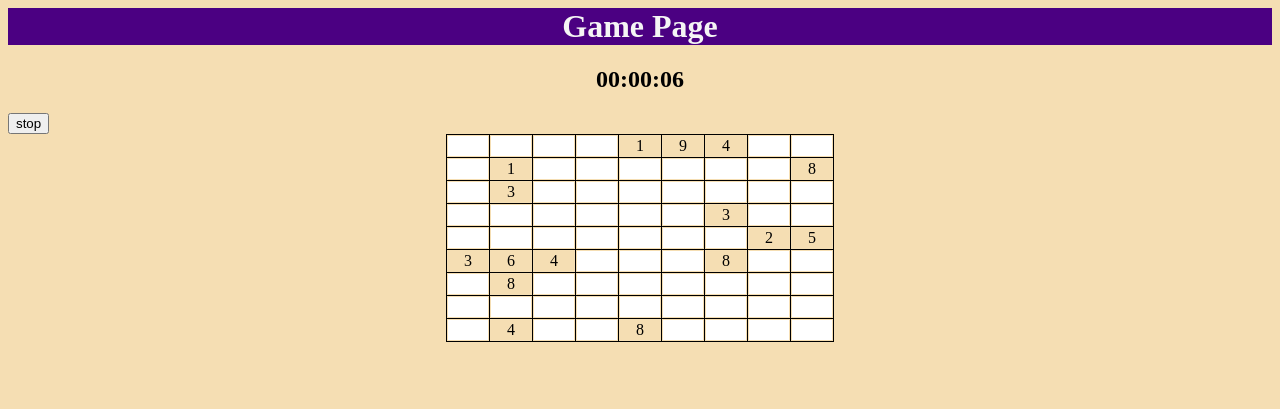
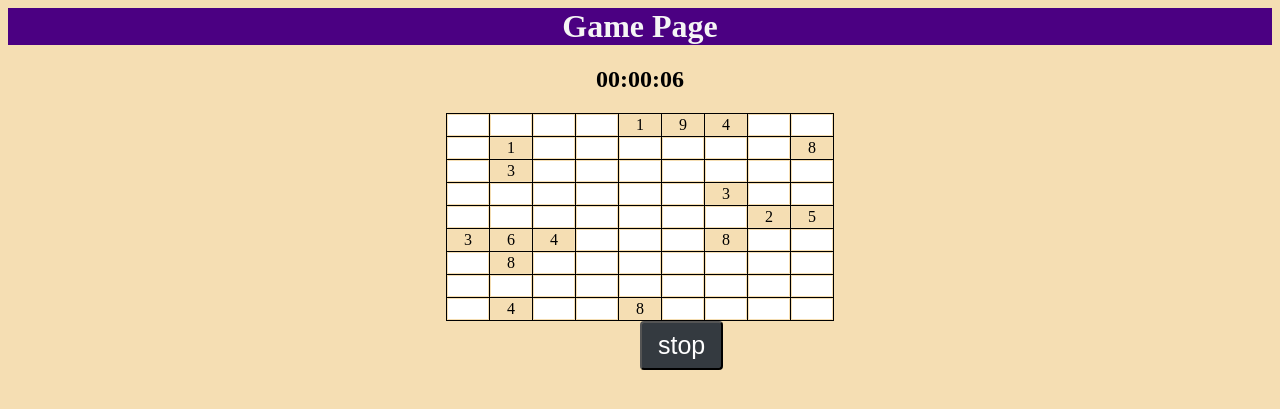
Before and after one commit to PoojithRachakada/sudoku-django, a Django app: page /easy in a window 1280 px wide. Shown: the top 409 px of the page. Run offline with Django 3.2, Linux system fonts and the light colour scheme.

Commit message:
Add files via upload

```diff
--- a/sudoku/templates/sudoku.html
+++ b/sudoku/templates/sudoku.html
@@ -1,12 +1,8 @@
 <html>
-
     <body>
 
         <h1>Game Page</h1>
         <h2><time>00:00:00</time></h2>
-
-    <a href="{% url 'index'%}"><button id="stop">stop</button></a>
-
         <div class="hello">
             <script>
                 var arr = {{ list }};
@@ -38,17 +34,15 @@
 
             </script>
         </div>
-
-
-
+        <div class="reset">
+            <a  href="{% url 'index'%}"><button class="rainbow rainbow-3" id="stop">stop</button></a>
+        </div>
     </body>
-
 </html>
 <style>
     body {
         background-color: wheat;
     }
-
 
     h1 {
         background-color: indigo;
@@ -96,6 +90,32 @@
     td {
         size: 5;
     }
+
+    .reset{
+        padding-left: 50%;
+    }
+
+    .rainbow{
+        font-size: 25px;
+        background-color: #343A40;
+        border-radius: 4px;
+        color: #fff;
+        cursor: pointer;
+        padding: 8px 16px;
+
+        }
+
+    .rainbow-3:hover{
+        background-image: linear-gradient(to right, red, orange, yellow, green, blue, indigo, red);
+        animation:slidebg 2s linear infinite;
+        }
+
+    @keyframes slidebg {
+    to {
+        background-position:20vw;
+    }
+    }
+
 </style>
 
 
```
Lines whose indentation alone changed are shown as unchanged.
